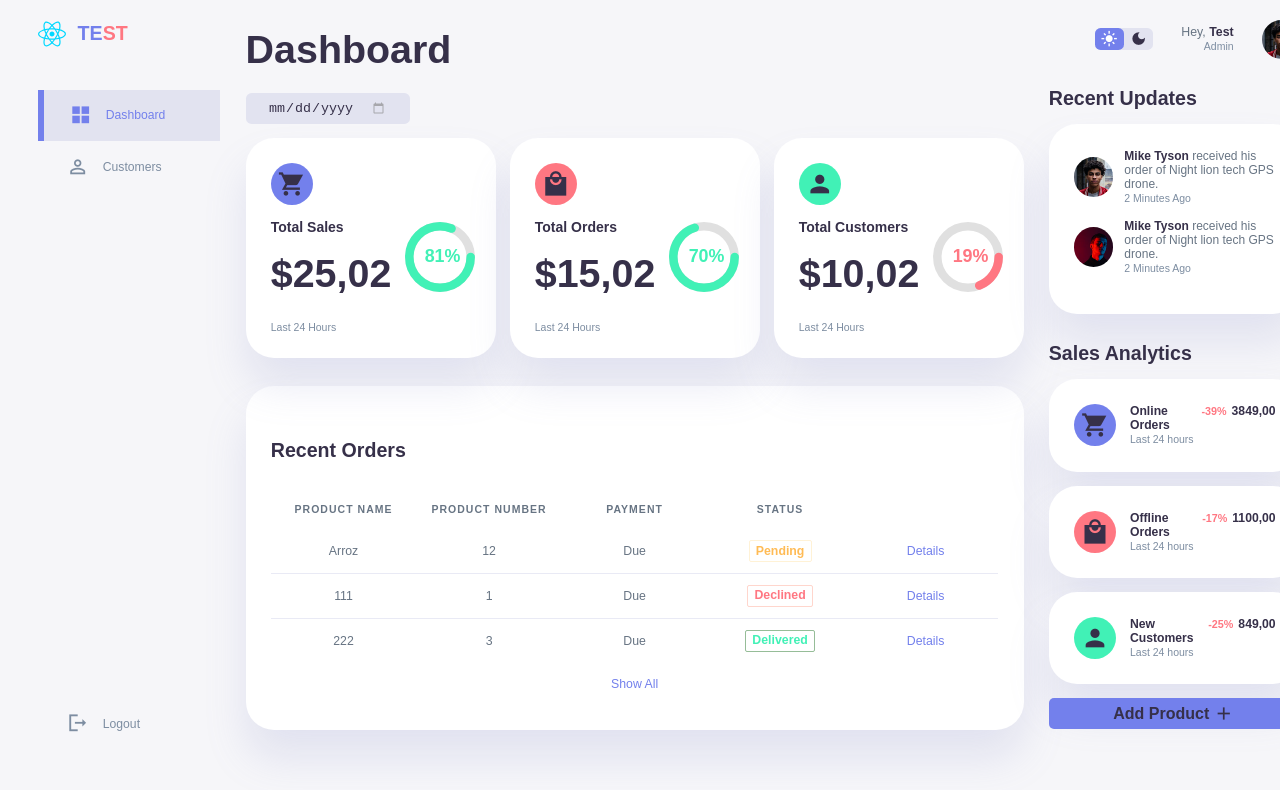
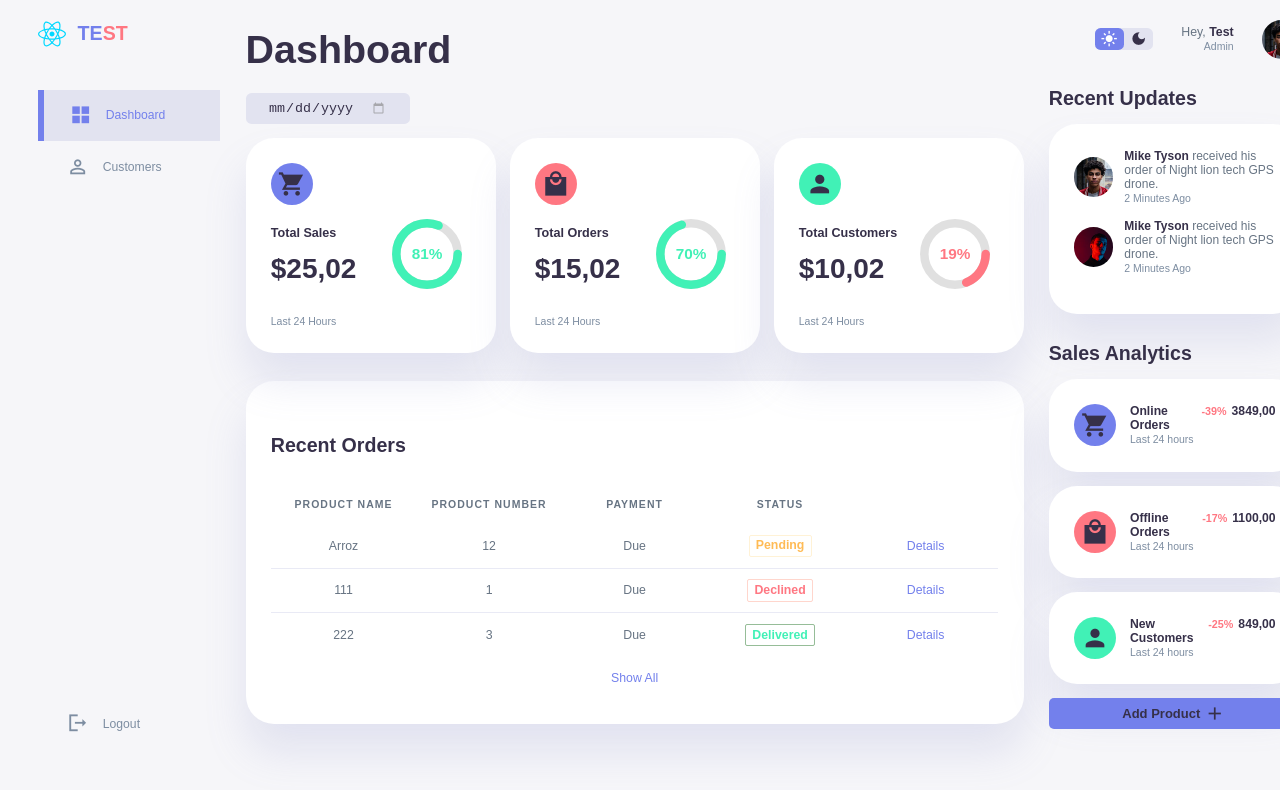
Before and after one commit to dxdns/react-components, a React (Vite) app: page / in a window 1280 px wide. Shown: the top 790 px of the page. Built offline with nearby package versions, Linux system fonts and the light colour scheme.

Commit message:
fix: style responsive laptop

```diff
--- a/src/components/data-table/style.css
+++ b/src/components/data-table/style.css
@@ -42,9 +42,9 @@ table th {
     background-color: var(--color-light);
 } */
 
-/* tbody tr:hover{
+tbody tr:hover{
     background-color: var(--color-light);
-} */
+}
 
 @media screen and (max-width: 600px) {
     table {
--- a/src/components/progress-circle/index.tsx
+++ b/src/components/progress-circle/index.tsx
@@ -27,7 +27,7 @@ export default function ProgressCircle({ percent }: Props) {
             <svg ref={refSvg} style={style} data-percent={percent} width="92" height="92" viewBox="-11.5 -11.5 115 115">
                 <circle r="36" cx="46" cy="46" fill="transparent" stroke="#e0e0e0" strokeDasharray={"0"}></circle>
                 <circle r="36" cx="46" cy="46" stroke={getColor(percent)} strokeWidth="10px" fill="transparent"></circle>
-                <text x="28px" y="52px" fill={getColor(percent)} fontSize="21px" fontWeight="bold">{percent}%</text>
+                <text x="28px" y="52px" fill={getColor(percent)}>{percent}%</text>
             </svg>
         </div>
     )
--- a/src/components/progress-circle/style.css
+++ b/src/components/progress-circle/style.css
@@ -4,10 +4,15 @@
     height: 92px;
     border-radius: 50%;
 
-    & svg {
+    svg {
         width: 7rem;
         height: 7rem;
         stroke-width: 10;
+
+        >text {
+            font-size: 21px;
+            font-weight: bold;
+        }
     }
 
     & svg circle {
@@ -25,3 +30,13 @@
         stroke-dashoffset: 0;
     }
 }
+
+@media screen and (max-width: 1440px) {
+    .progress-circle {
+        svg {
+            >text {
+                font-size: 18px;
+            }
+        }
+    }
+}
--- a/src/layouts/template/style.css
+++ b/src/layouts/template/style.css
@@ -139,6 +139,10 @@
     .template {
         width: 94%;
         grid-template-columns: 13rem auto 18rem;
+
+        .right {
+            margin-bottom: 5rem;
+        }
     }
 }
 
--- a/src/layouts/template/template.tsx
+++ b/src/layouts/template/template.tsx
@@ -123,6 +123,7 @@ export default function Template() {
 
                     <Button
                         right={<Icon name="add" />}
+                        size="sm"
                     >
                         Add Product
                     </Button>
--- a/src/pages/customer/index.tsx
+++ b/src/pages/customer/index.tsx
@@ -22,6 +22,7 @@ export default function Customer() {
                 <h1>Page Customer</h1>
                 <Button
                     right={<Icon name="add" />}
+                    size="sm"
                 >
                     New Customer
                 </Button>
--- a/src/pages/dashboard/style.css
+++ b/src/pages/dashboard/style.css
@@ -39,6 +39,18 @@
     .insights {
         grid-template-columns: repeat(3, 250px) !important;
         gap: 1rem !important;
+
+        >div .middle {
+            .left {
+                h1 {
+                    font-size: 2rem;
+                }
+
+                h3 {
+                    font-size: .9rem;
+                }
+            }
+        }
     }
 }
 
```
